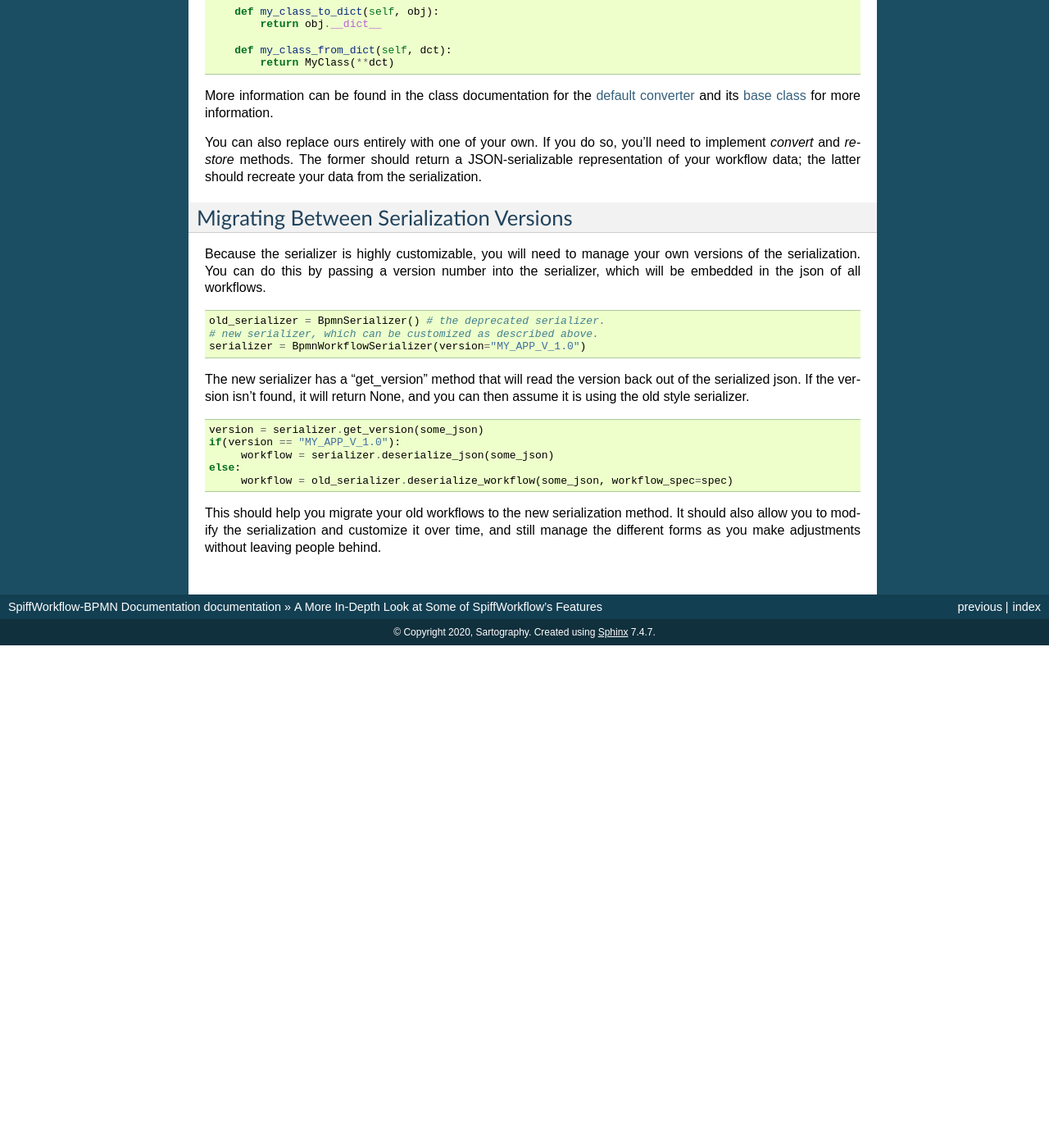
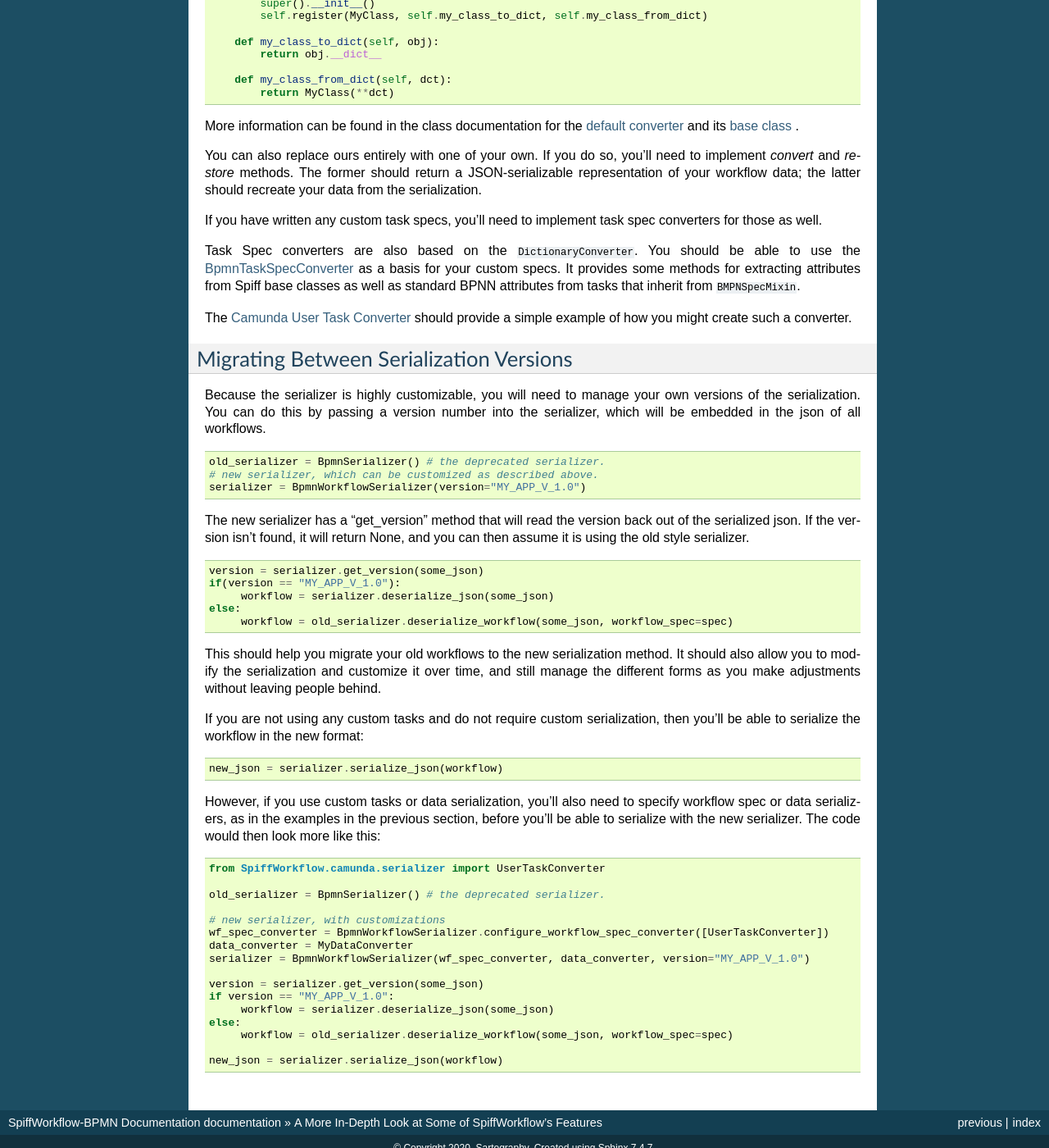
Before and after one commit to sartography/SpiffWorkflow, a Sphinx documentation site: the page built from doc/bpmn/advanced.rst, in a window 1280 px wide and 1400 px high, scrolled down 6049 px. Shown: the whole window at 82% size. Built offline with Sphinx 7.4.7, drawn with Linux system fonts in a browser that asks for light colours; before the commit the page ends 6836 px from its top, so only the background shows below that; some of the changed text lies outside the part shown.

Commit message:
add more documentation about serializer migration

```diff
--- a/doc/bpmn/advanced.rst
+++ b/doc/bpmn/advanced.rst
@@ -232,7 +232,8 @@ Serialization
 
 .. warning::
 
-   Serialization Changed in Version 1.2
+   Serialization Changed in Version 1.1.7.  Support for pre-1.1.7 serialization will be dropped in 1.2.
+
    The old serialization method still works but it is deprecated.
    To migrate your system to the new version, see "Migrating between
    serialization versions" below.
@@ -330,13 +331,23 @@ To do extend ours:
             return MyClass(**dct)
 
 More information can be found in the class documentation for the
-`default converter <https://github.com/sartography/SpiffWorkflow/blob/enhancement/167-drop-the-pickles/SpiffWorkflow/bpmn/serializer/bpmn_converters.py>`_
-and its `base class <https://github.com/sartography/SpiffWorkflow/blob/enhancement/167-drop-the-pickles/SpiffWorkflow/bpmn/serializer/dictionary.py>`_
-for more information.
+`default converter <https://github.com/sartography/SpiffWorkflow/blob/main/SpiffWorkflow/bpmn/serializer/bpmn_converters.py>`_
+and its `base class <https://github.com/sartography/SpiffWorkflow/blob/main/SpiffWorkflow/bpmn/serializer/dictionary.py>`_
+.
 
 You can also replace ours entirely with one of your own.  If you do so, you'll need to implement `convert` and
 `restore` methods.  The former should return a JSON-serializable representation of your workflow data; the
 latter should recreate your data from the serialization.
+
+If you have written any custom task specs, you'll need to implement task spec converters for those as well.
+
+Task Spec converters are also based on the :code:`DictionaryConverter`.  You should be able to use the
+`BpmnTaskSpecConverter <https://github.com/sartography/SpiffWorkflow/blob/main/SpiffWorkflow/bpmn/serializer/bpmn_converters.py>`_
+as a basis for your custom specs.  It provides some methods for extracting attributes from Spiff base classes as well as
+standard BPNN attributes from tasks that inherit from :code:`BMPNSpecMixin`.
+
+The `Camunda User Task Converter <https://github.com/sartography/SpiffWorkflow/blob/main/SpiffWorkflow/camunda/serializer/task_spec_converters.py>`_
+should provide a simple example of how you might create such a converter.
 
 Migrating Between Serialization Versions
 ----------------------------------------
@@ -366,3 +377,33 @@ This should help you migrate your old workflows to the new serialization
 method.  It should also allow you to modify the serialization and customize
 it over time, and still manage the different forms as you make adjustments
 without leaving people behind.
+
+If you are not using any custom tasks and do not require custom serialization, then you'll be able to
+serialize the workflow in the new format:
+
+.. code:: python
+
+    new_json = serializer.serialize_json(workflow)
+
+However, if you use custom tasks or data serialization, you'll also need to specify workflow spec or data
+serializers, as in the examples in the previous section, before you'll be able to serialize with the new serializer.
+The code would then look more like this:
+
+.. code:: python
+
+    from SpiffWorkflow.camunda.serializer import UserTaskConverter
+
+    old_serializer = BpmnSerializer() # the deprecated serializer.
+
+    # new serializer, with customizations
+    wf_spec_converter = BpmnWorkflowSerializer.configure_workflow_spec_converter([UserTaskConverter])
+    data_converter = MyDataConverter
+    serializer = BpmnWorkflowSerializer(wf_spec_converter, data_converter, version="MY_APP_V_1.0")
+
+    version = serializer.get_version(some_json)
+    if version == "MY_APP_V_1.0":
+         workflow = serializer.deserialize_json(some_json)
+    else:
+         workflow = old_serializer.deserialize_workflow(some_json, workflow_spec=spec)
+
+    new_json = serializer.serialize_json(workflow)
```
